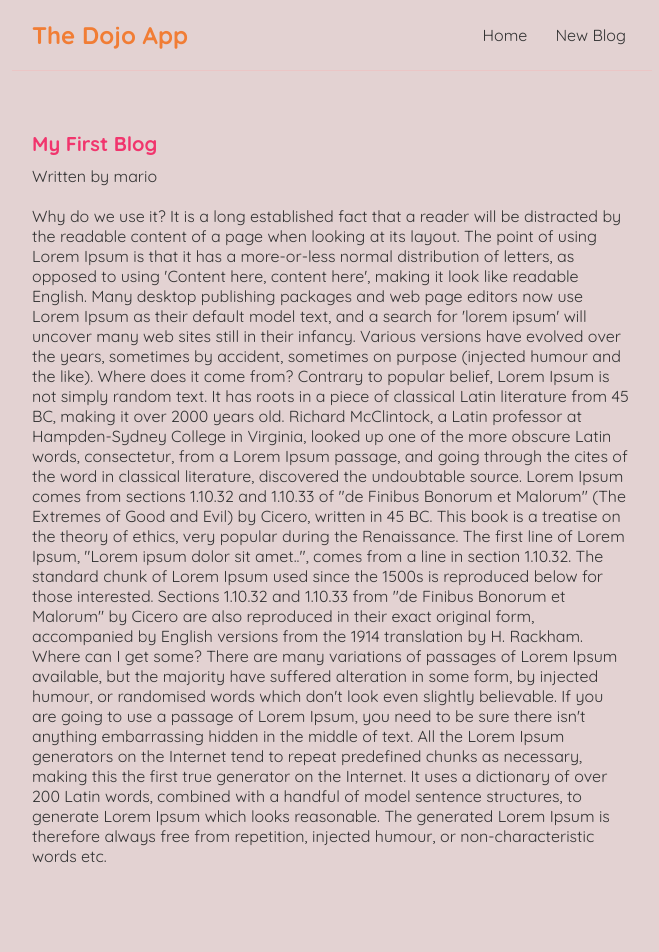
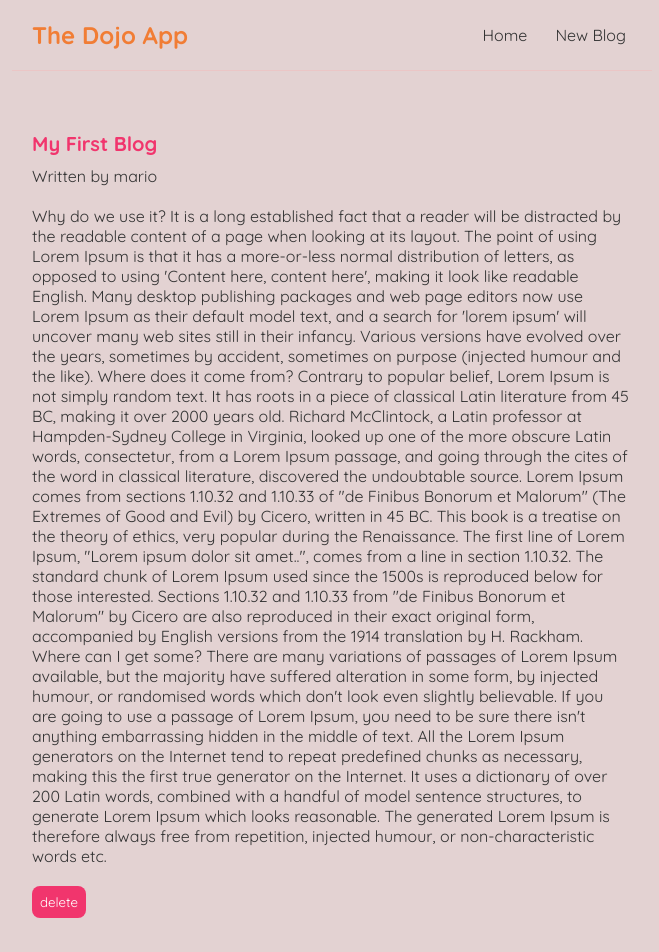
Before and after one commit to sanaullah8/reactApp, a React (Create React App) app: page /blogs/1 in a window 1280 px wide. Shown: the top 952 px of the page, without its empty margins (308-967 px from the left). Built offline with nearby package versions, Linux system fonts and the light colour scheme; data requests are answered from the project's data file.

Commit message:
added delete button

```diff
--- a/data/db.json
+++ b/data/db.json
@@ -13,15 +13,6 @@
       "id": 2
     },
     {
-      "id": 3
-    },
-    {
-      "id": 4
-    },
-    {
-      "id": 5
-    },
-    {
       "title": "efa`lkegerggaergr",
       "body": "egraggreegagbeagergernbrtah",
       "author": "mario",
@@ -32,12 +23,6 @@
       "body": "erggherhgeh",
       "author": "yoshi",
       "id": 7
-    },
-    {
-      "title": "fvs",
-      "body": "redsedscxz",
-      "author": "mario",
-      "id": 8
     }
   ]
 }
--- a/src/BlogDetails.js
+++ b/src/BlogDetails.js
@@ -1,4 +1,4 @@
-import { useParams } from "react-router-dom";
+import { useHistory, useParams } from "react-router-dom";
 import useFetch from "./useFetch";
 
 const BlogDetails = () => {
@@ -8,6 +8,15 @@
     error,
     isPending,
   } = useFetch("http://localhost:8000/blogs/" + id);
+  const history = useHistory();
+
+  const handleClick = () => {
+    fetch("http://localhost:8000/blogs/" + blog.id, {
+      method: "DELETE",
+    }).then(() => {
+      history.push("/");
+    });
+  };
 
   return (
     <div className="blog-details">
@@ -18,6 +27,7 @@
           <h2>{blog.title}</h2>
           <p>Written by {blog.author}</p>
           <div>{blog.body}</div>
+          <button onClick={handleClick}>delete</button>
         </article>
       )}
     </div>
--- a/src/index.css
+++ b/src/index.css
@@ -93,3 +93,11 @@
   border-radius: 8px;
   cursor: pointer;
 }
+.blog-details button {
+  background: #f1356d;
+  color: #fff;
+  border: 0;
+  padding: 8px;
+  border-radius: 8px;
+  cursor: pointer;
+}
```
